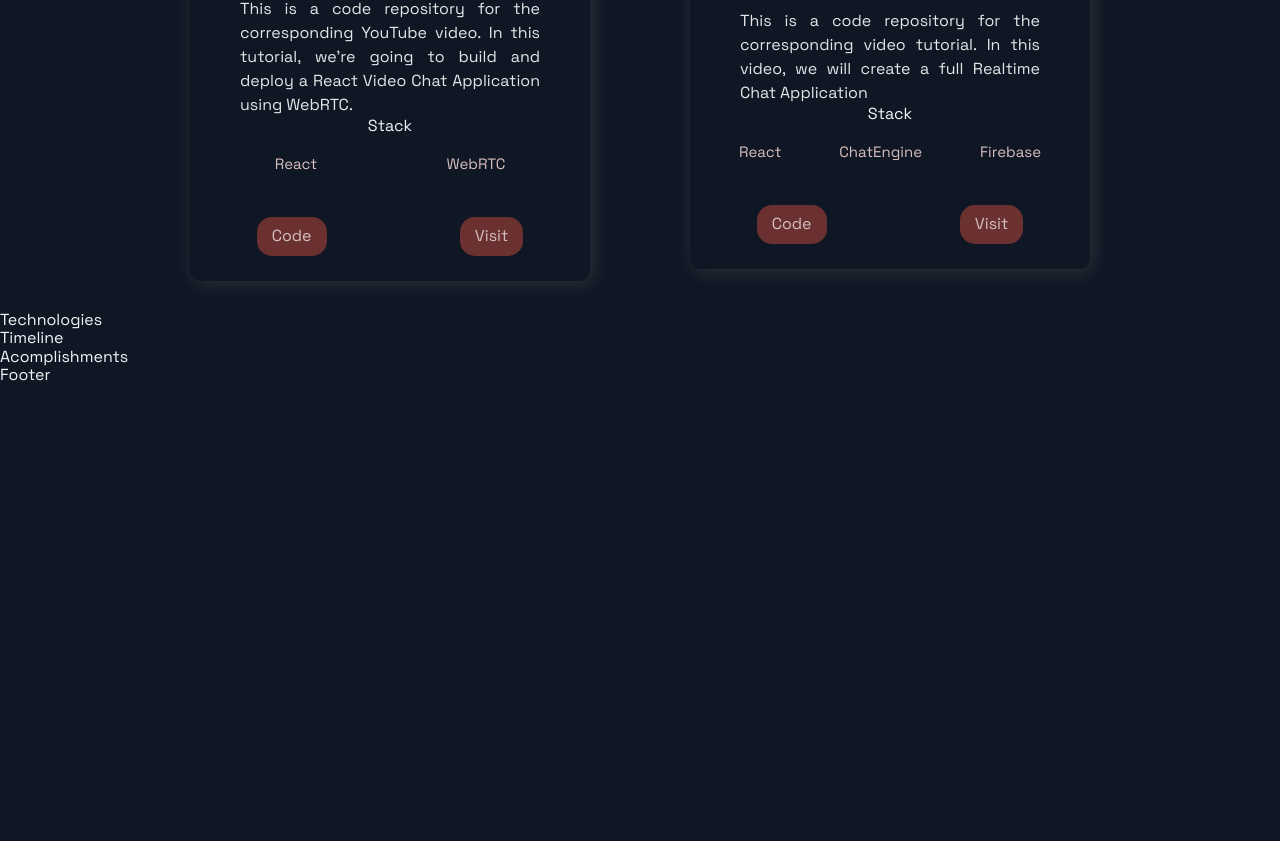
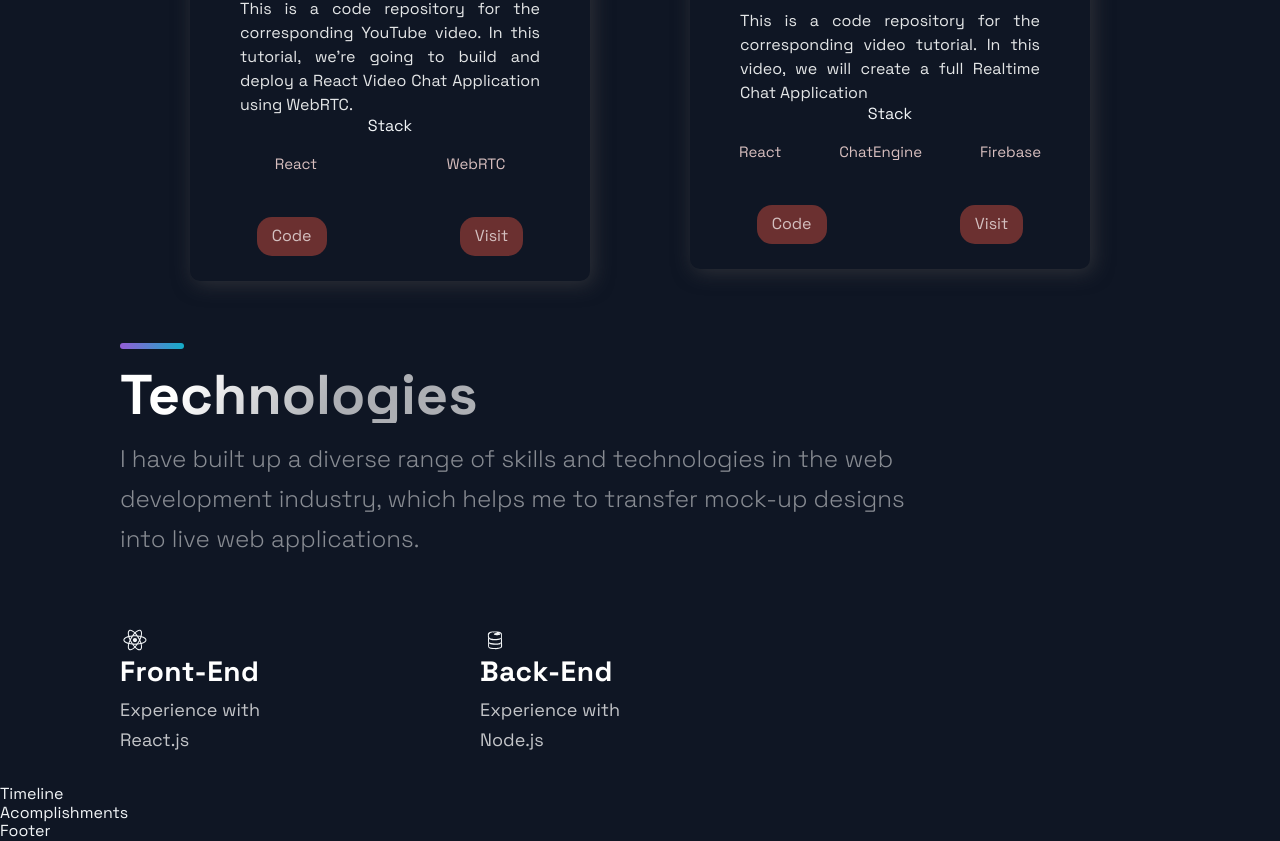
Before and after one commit to Moe-alamodi/portfolio_website, a Next.js app: page / in a window 1280 px wide. Shown: the part 1834-2675 px from the top of the page. Before the commit the page ends 2219 px from the top, so only its background shows below. Built offline with nearby package versions, Linux system fonts and the light colour scheme.

Commit message:
Finished technologies section.

```diff
--- a/src/components/Hero/HeroStyles.js
+++ b/src/components/Hero/HeroStyles.js
@@ -20,6 +20,7 @@
 export const HeroBtn = styled.a`
   position: relative;
   display: inline-block;
+  align-self: center;
   padding: 10px 20px;
   font-size: 2rem;
   text-decoration: none;
--- a/src/components/Technologies/Technologies.js
+++ b/src/components/Technologies/Technologies.js
@@ -1,12 +1,52 @@
-import React from 'react';
-import { DiFirebase, DiReact, DiZend } from 'react-icons/di';
-import { Section, SectionDivider, SectionText, SectionTitle } from '../../styles/GlobalComponents';
-import { List, ListContainer, ListItem, ListParagraph, ListTitle } from './TechnologiesStyles';
+import React from "react";
+import { DiFirebase, DiReact, DiZend } from "react-icons/di";
+import {
+  Section,
+  SectionDivider,
+  SectionText,
+  SectionTitle,
+} from "../../styles/GlobalComponents";
+import {
+  List,
+  ListContainer,
+  ListItem,
+  ListParagraph,
+  ListTitle,
+} from "./TechnologiesStyles";
 
-const Technologies = () =>  (
-  <div>
-    Technologies
-  </div>
+const Technologies = () => (
+  <Section id="tech">
+    <SectionDivider />
+    <br />
+    <SectionTitle>Technologies</SectionTitle>
+    <SectionText>
+      I have built up a diverse range of skills and technologies in the web
+      development industry, which helps me to transfer mock-up designs into live
+      web applications.{" "}
+    </SectionText>
+    <List>
+      <ListItem>
+        <DiReact size="3rem" />
+        <ListContainer>
+          <ListTitle>Front-End</ListTitle>
+          <ListParagraph>
+            Experience with <br />
+            React.js
+          </ListParagraph>
+        </ListContainer>
+      </ListItem>
+      <ListItem>
+        <DiFirebase size="3rem" />
+        <ListContainer>
+          <ListTitle>Back-End</ListTitle>
+          <ListParagraph>
+            Experience with <br />
+            Node.js
+          </ListParagraph>
+        </ListContainer>
+      </ListItem>
+    </List>
+  </Section>
 );
 
 export default Technologies;
```
